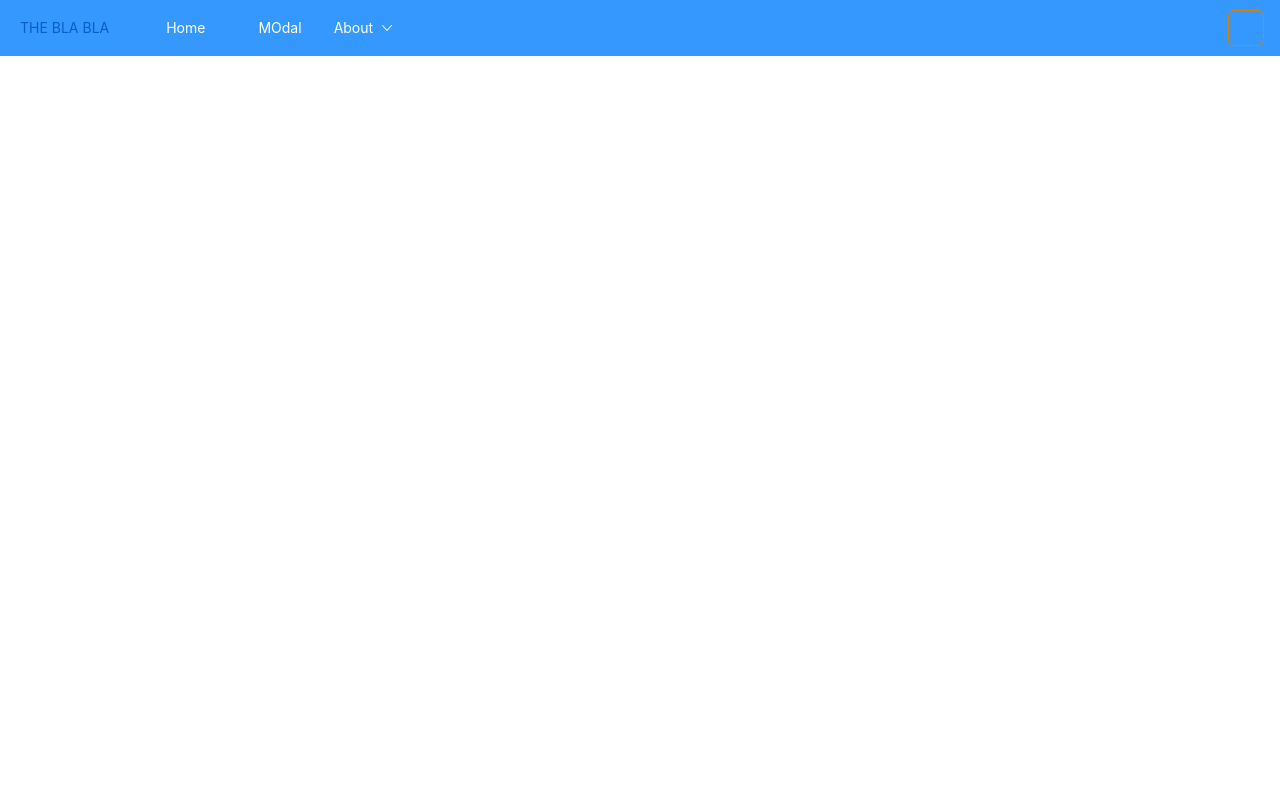
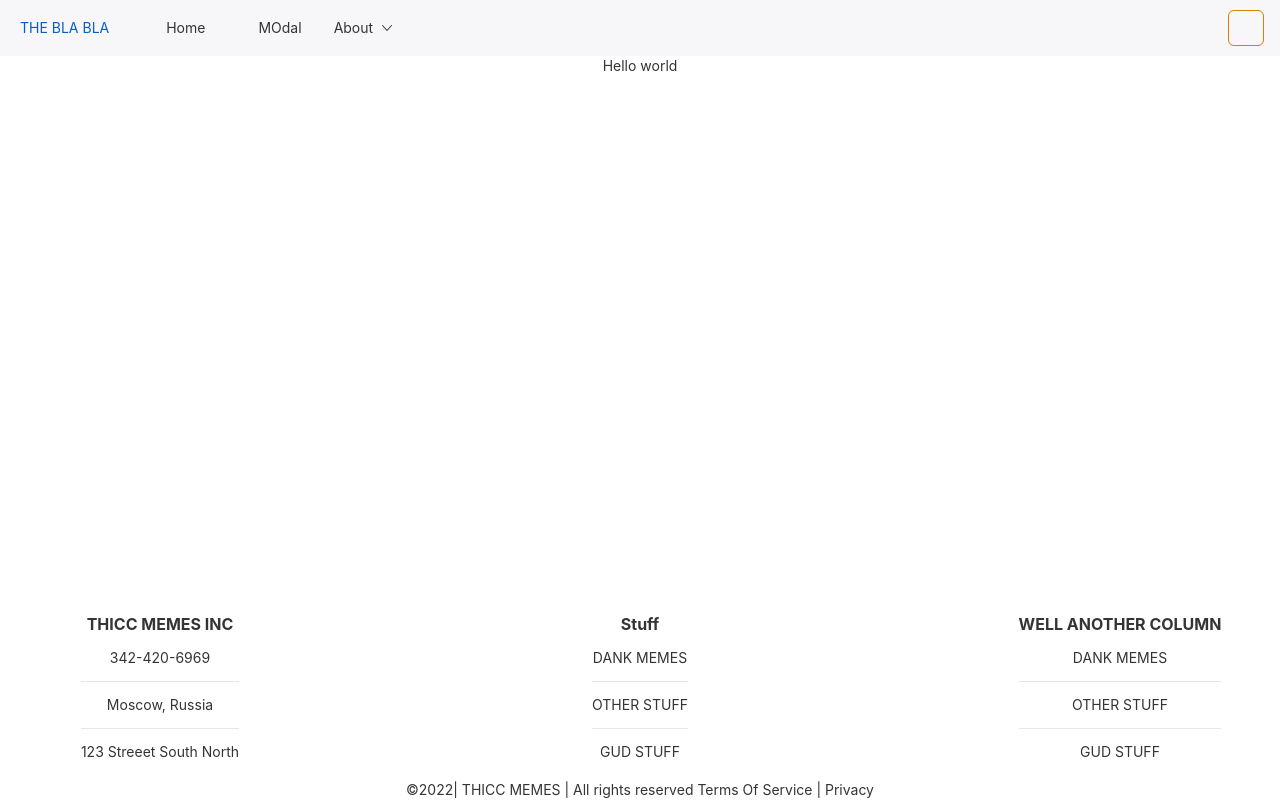
Before and after one commit to FourSqweez/rsuite-101, a React (Vite) app: page / in a window 1280 px wide. Built offline with nearby package versions, Linux system fonts and the light colour scheme; some icons are missing.

Commit message:
Container & Layout & FlexboxGrid & List

```diff
--- a/src/App.jsx
+++ b/src/App.jsx
@@ -1,9 +1,22 @@
 import { useState } from 'react'
 import './App.css'
 import 'rsuite/dist/rsuite.min.css'
-import { ButtonToolbar, IconButton, Navbar, Nav } from 'rsuite'
 import { Others, Unvisible, Visible } from '@rsuite/icons'
-import { CustomProvider } from 'rsuite'
+import {
+	CustomProvider,
+	ButtonToolbar,
+	IconButton,
+	Navbar,
+	Nav,
+	Container,
+	Header,
+	Content,
+	Footer,
+	List,
+	FlexboxGrid,
+	Col,
+} from 'rsuite'
+
 import { useEffect } from 'react'
 
 function App() {
@@ -20,7 +33,9 @@ function App() {
 
 	return (
 		<CustomProvider theme={toggleMode ? 'dark' : 'light'}>
-			<Navbar appearance='inverse'>
+			<Container style={{ minHeight: '100vh' }}>
+				<Header>
+					<Navbar appearance="default">
 						<Navbar.Brand>THE BLA BLA</Navbar.Brand>
 						<Nav>
 							<Nav.Item icon={<Others />}>Home</Nav.Item>
@@ -46,6 +61,70 @@ function App() {
 							</Nav.Item>
 						</Nav>
 					</Navbar>
+				</Header>
+
+				<Content>Hello world</Content>
+				<Footer>
+					<List>
+						<FlexboxGrid justify="space-between">
+							<FlexboxGrid.Item
+								style={{
+									marginBottom: 5,
+									display: 'flex',
+									justifyContent: 'center',
+								}}
+								colspan={6}
+								as={Col}
+							>
+								<List>
+									<h6>THICC MEMES INC</h6>
+									<List.Item>342-420-6969</List.Item>
+									<List.Item>Moscow, Russia</List.Item>
+									<List.Item>123 Streeet South North</List.Item>
+								</List>
+							</FlexboxGrid.Item>
+							<FlexboxGrid.Item
+								style={{
+									marginBottom: 5,
+									display: 'flex',
+									justifyContent: 'center',
+								}}
+								colspan={6}
+								as={Col}
+							>
+								<List>
+									<h6>Stuff</h6>
+									<List.Item>DANK MEMES</List.Item>
+									<List.Item>OTHER STUFF</List.Item>
+									<List.Item>GUD STUFF</List.Item>
+								</List>
+							</FlexboxGrid.Item>
+							<FlexboxGrid.Item
+								style={{
+									marginBottom: 5,
+									display: 'flex',
+									justifyContent: 'center',
+								}}
+								colspan={6}
+								as={Col}
+							>
+								<List>
+									<h6>WELL ANOTHER COLUMN</h6>
+									<List.Item>DANK MEMES</List.Item>
+									<List.Item>OTHER STUFF</List.Item>
+									<List.Item>GUD STUFF</List.Item>
+								</List>{' '}
+							</FlexboxGrid.Item>
+						</FlexboxGrid>
+						<FlexboxGrid justify="center">
+							<FlexboxGrid.Item>
+								&copy;{new Date().getFullYear()}| THICC MEMES | All rights
+								reserved Terms Of Service | Privacy
+							</FlexboxGrid.Item>
+						</FlexboxGrid>
+					</List>
+				</Footer>
+			</Container>
 		</CustomProvider>
 	)
 }
```
Lines whose indentation alone changed are shown as unchanged.
